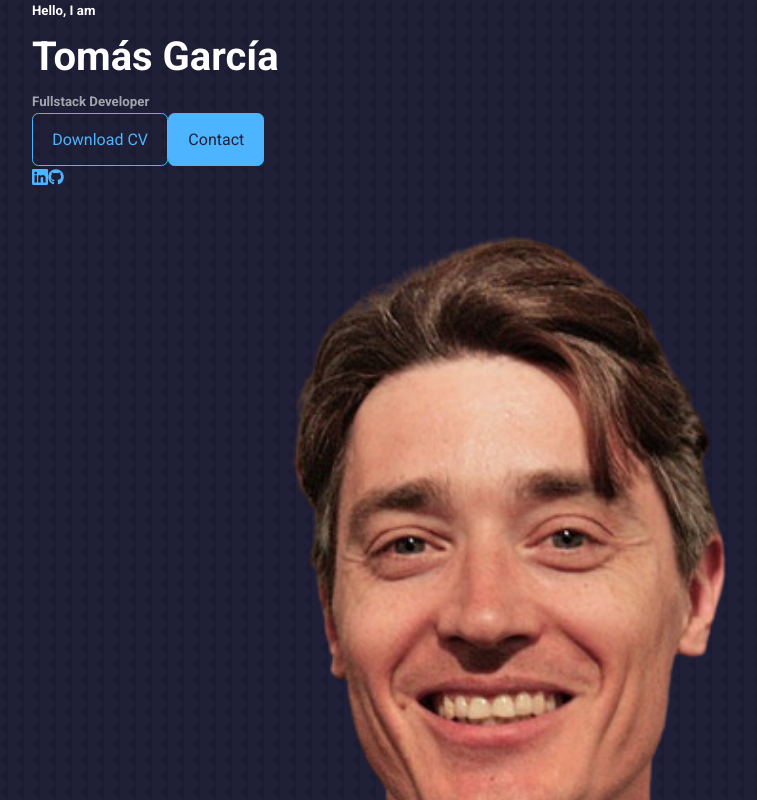
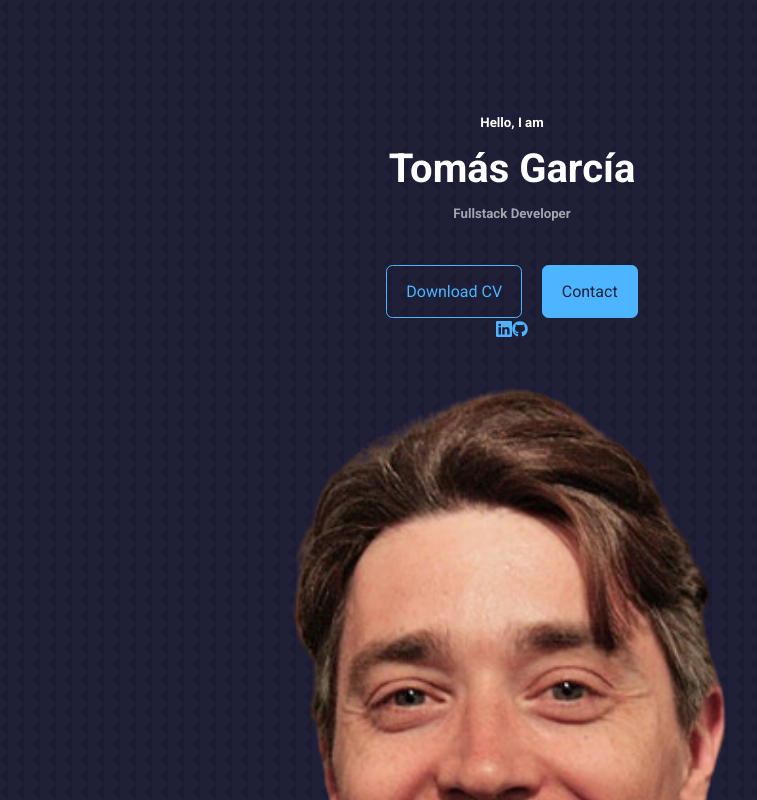
Before and after one commit to TomasGarciaDev/react-portafolio-dev-website, a React (Create React App) app: page / in a window 1280 px wide. Shown: the top 800 px of the page, without its empty margins (128-885 px from the left). Built offline with nearby package versions, Linux system fonts and the light colour scheme.

Commit message:
CSS for header, header__container and CTA class

```diff
--- a/src/componets/header/header.css
+++ b/src/componets/header/header.css
@@ -0,0 +1,19 @@
+header {
+  height: 100vh;
+  padding-top: 7rem;
+  overflow: hidden;
+}
+
+.header__container {
+  text-align: center;
+  height: 100%;
+  position: relative;
+}
+
+/* ============ CTA ========== */
+.cta {
+  margin-top: 2.5rem;
+  display: flex;
+  gap: 1.2rem;
+  justify-content: center;
+}
```
